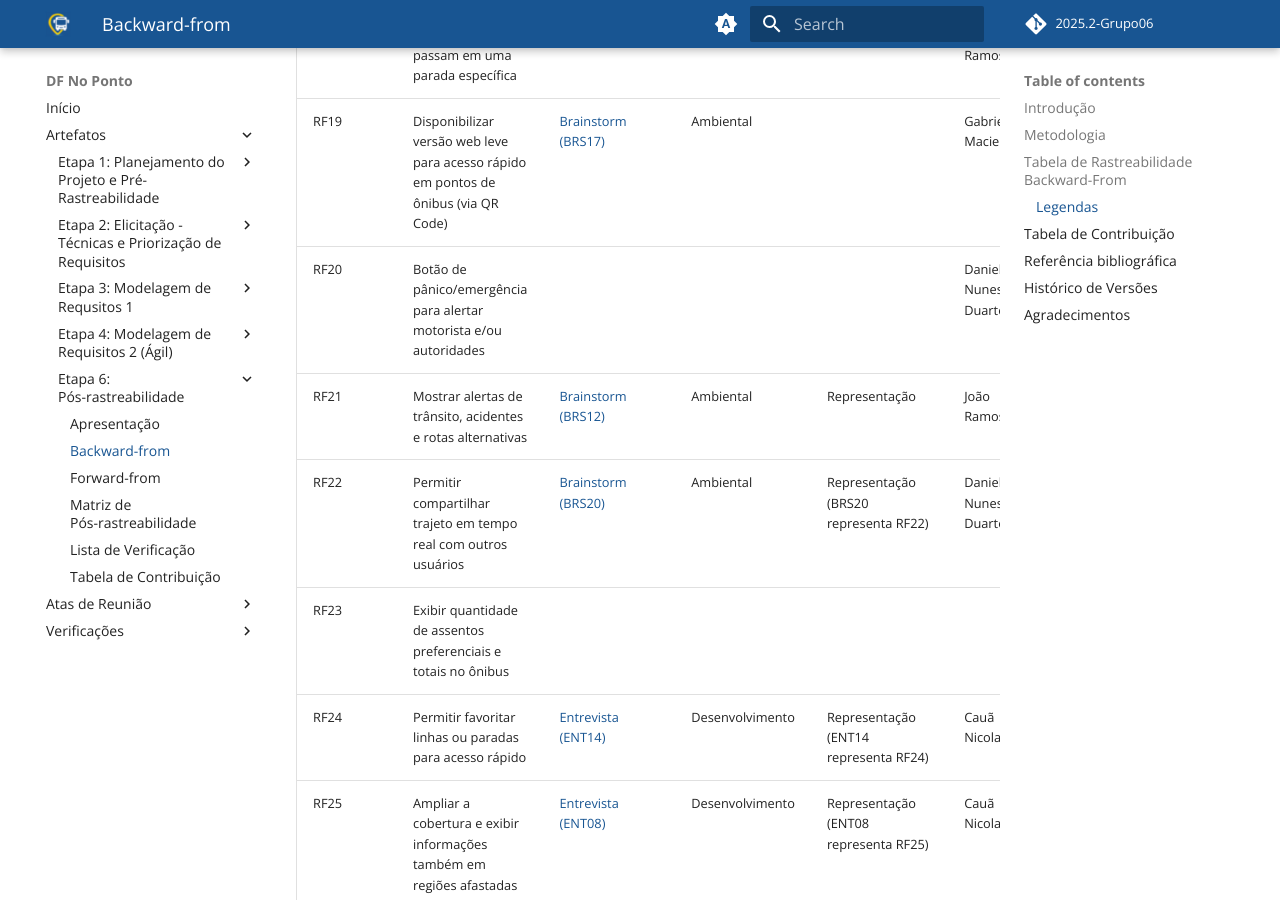
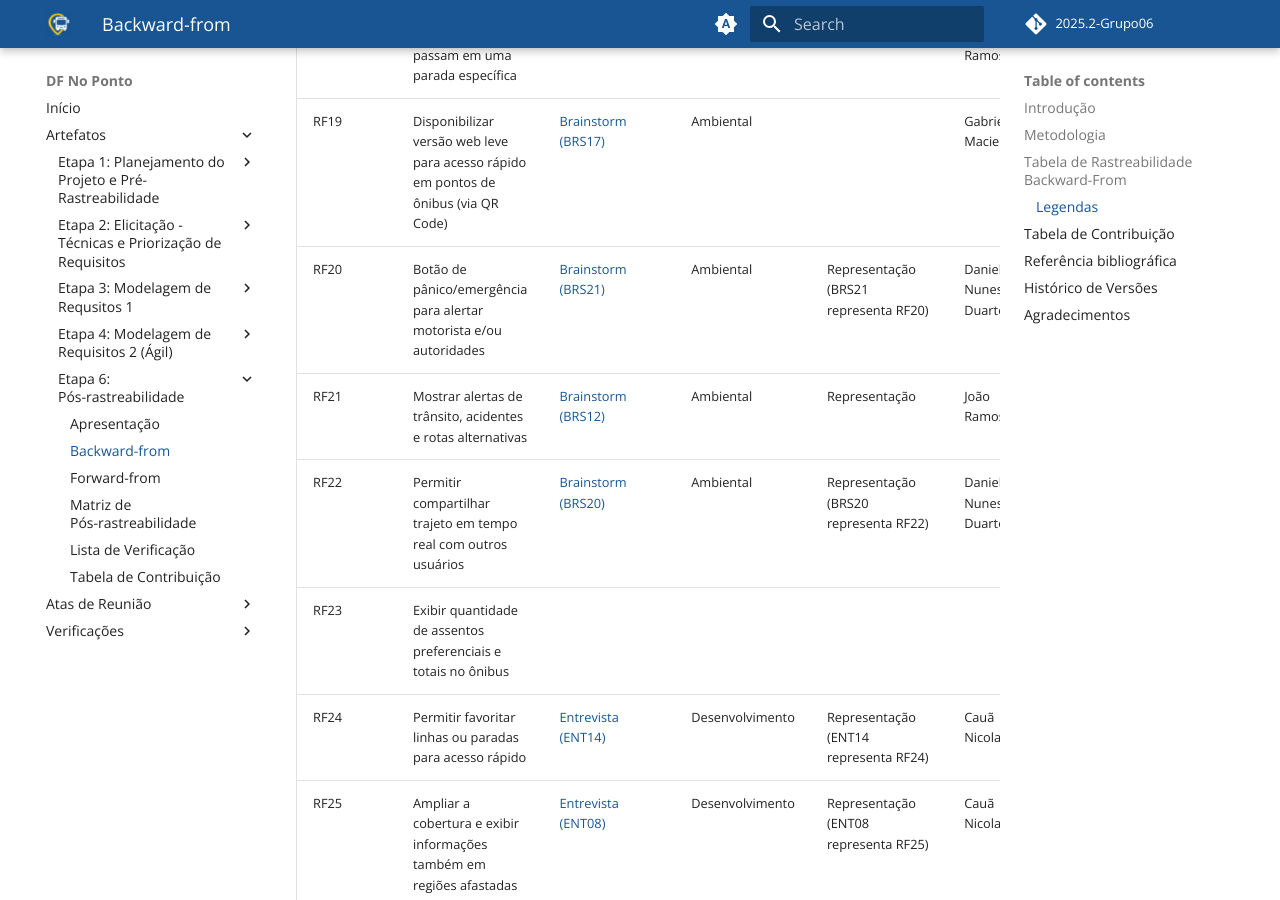
Before and after one commit to Requisitos-de-Software/2025.2-Grupo06, an MkDocs documentation site: the page built from docs/pos-rastreabilidade/backward.md, in a window 1280 px wide and 900 px high, scrolled down 4426 px. Built offline with MkDocs 1.6.1 and Material for MkDocs 9.7.7, drawn with Linux system fonts in a browser that asks for light colours; comment, search, counter and statistics services are not loaded.

Commit message:
Add reference to Brainstorm for RF20

```diff
--- a/docs/pos-rastreabilidade/backward.md
+++ b/docs/pos-rastreabilidade/backward.md
@@ -68,7 +68,7 @@ A tabela de rastreabilidade backward-from, apresentada neste documento, operacio
 | RF17 | Exibir preço da passagem por linha ou trajeto | [Brainstorm (BRS19)](../Elicitacao/elicitacao_brainstorm.md#resultados)  | Gerencional | Representação (BRS19 representa RF17) | Daniel Nunes Duarte |
 | RF18 | Listar linhas que passam em uma parada específica | | | | João Ramos |
 | RF19 | Disponibilizar versão web leve para acesso rápido em pontos de ônibus (via QR Code) | [Brainstorm (BRS17)](../Elicitacao/elicitacao_brainstorm.md#resultados) | Ambiental | | Gabriel Maciel |
-| RF20 | Botão de pânico/emergência para alertar motorista e/ou autoridades | | | | Daniel Nunes Duarte |
+| RF20 | Botão de pânico/emergência para alertar motorista e/ou autoridades | [Brainstorm (BRS21)](../Elicitacao/elicitacao_brainstorm.md#resultados)  | Ambiental | Representação (BRS21 representa RF20) | Daniel Nunes Duarte |
 | RF21 | Mostrar alertas de trânsito, acidentes e rotas alternativas | [Brainstorm (BRS12)](../Elicitacao/elicitacao_brainstorm.md#resultados) | Ambiental | Representação | João Ramos |
 | RF22 | Permitir compartilhar trajeto em tempo real com outros usuários | [Brainstorm (BRS20)](../Elicitacao/elicitacao_brainstorm.md#resultados)  | Ambiental | Representação (BRS20 representa RF22) | Daniel Nunes Duarte |
 | RF23 | Exibir quantidade de assentos preferenciais e totais no ônibus | | | | |
```
